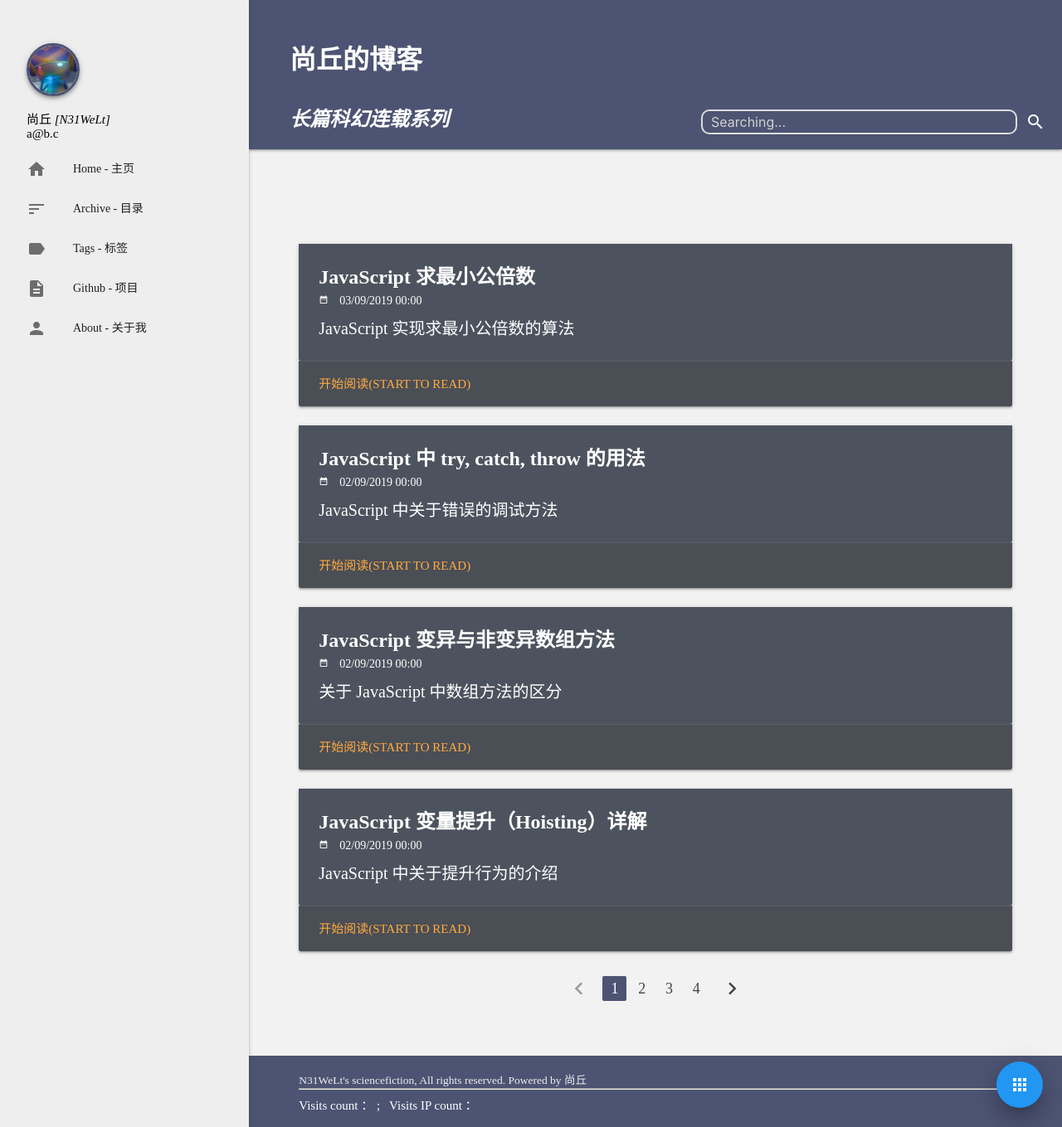
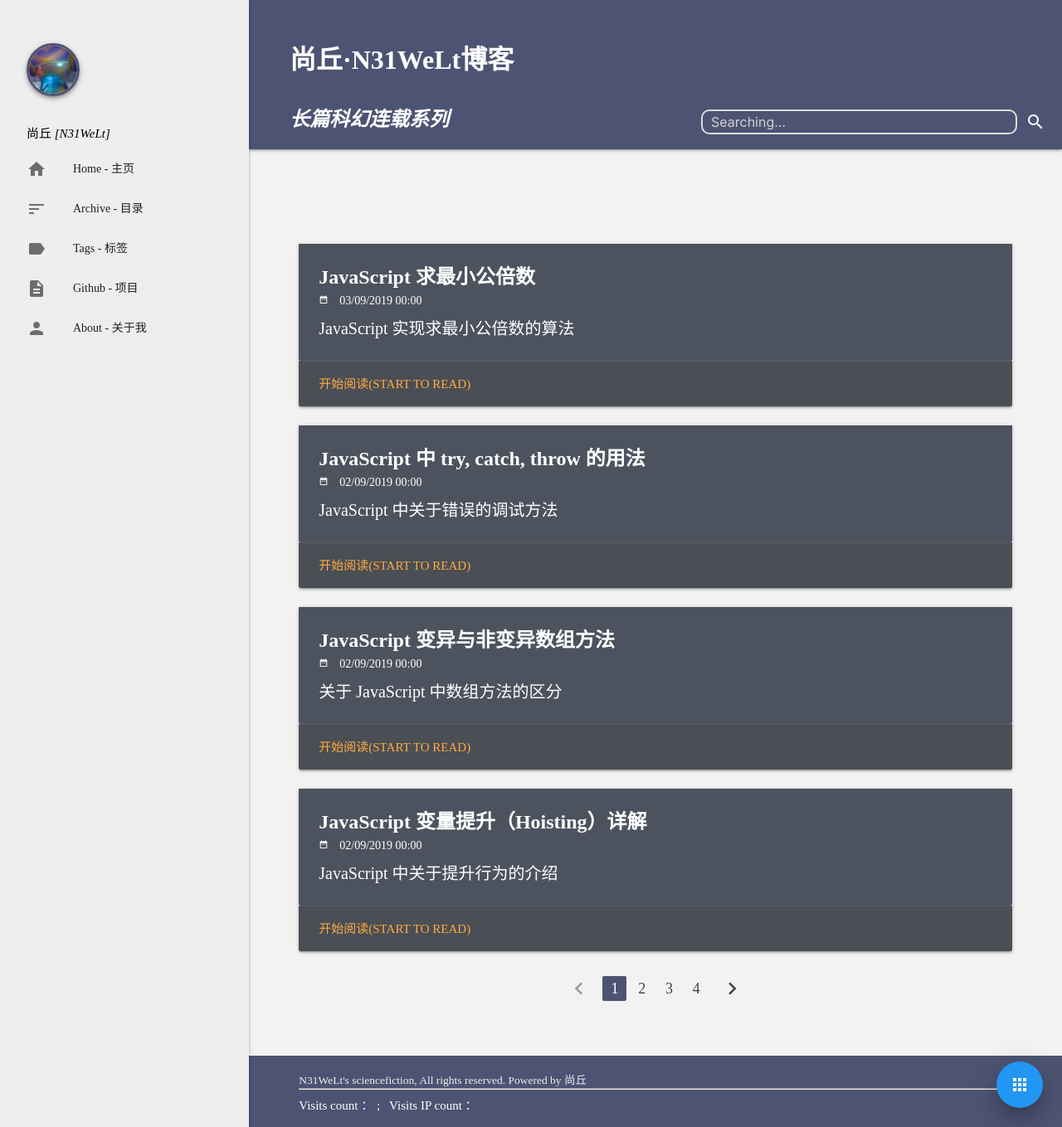
Before and after one commit to keepwalk/keepwalk.github.io, a Jekyll site: the page built from index.html, in a window 1280 px wide and 1359 px high. Shown: the whole window at 83% size. Built offline with Jekyll 4.4.1, drawn with Linux system fonts in a browser that asks for light colours; the list of posts is cut into pages by our own code; comment, search, counter and statistics services are not loaded.

Commit message:
Update _config.yml

```diff
--- a/_config.yml
+++ b/_config.yml
@@ -11,17 +11,17 @@
 # 以下为自定义的全局变量，可以在 HTML 文件中引用，
 # 比如代码：<h1>{{ site.title }}</h1>
 # 将会展示为设定的值，也可以自行添加其他自定义全局变量。
-title: 尚丘的博客 # 网站的标题
+title: 尚丘·N31WeLt博客 # 网站的标题
 # description: > # 网站的描述，可能会出现在搜索引擎展示结果中
 #  基于 jekyll 的 Github Pages 个人博客网站，技术的学习、总结、分享与提升
 url: "https://keepwalk.github.io" # 网站地址
 github_repo: "https://github.com/keepwalk/keepwalk.github.io"
 github_profile: "https://github.com/keepwalk" # GitHub 个人主页
 user: "尚丘" # 用于侧栏展示的名字
-user_email: "a@b.c" # 侧栏展示的联系方式
+user_email: "" # 侧栏展示的联系方式  a@b.c
 paginate: 4 # 主页展示的博客文章数量
-nick_name: "尚丘" # 昵称
-english_name: "尚丘"
+nick_name: "尚丘·N31WeLt" # 昵称
+english_name: "N31WeLt"
 # valine 评论插件配置
 valine:
   leancloud_appid: "4XY3DoTJmibNe3rHeAKOxqzl-gzGzoHsz"
```
